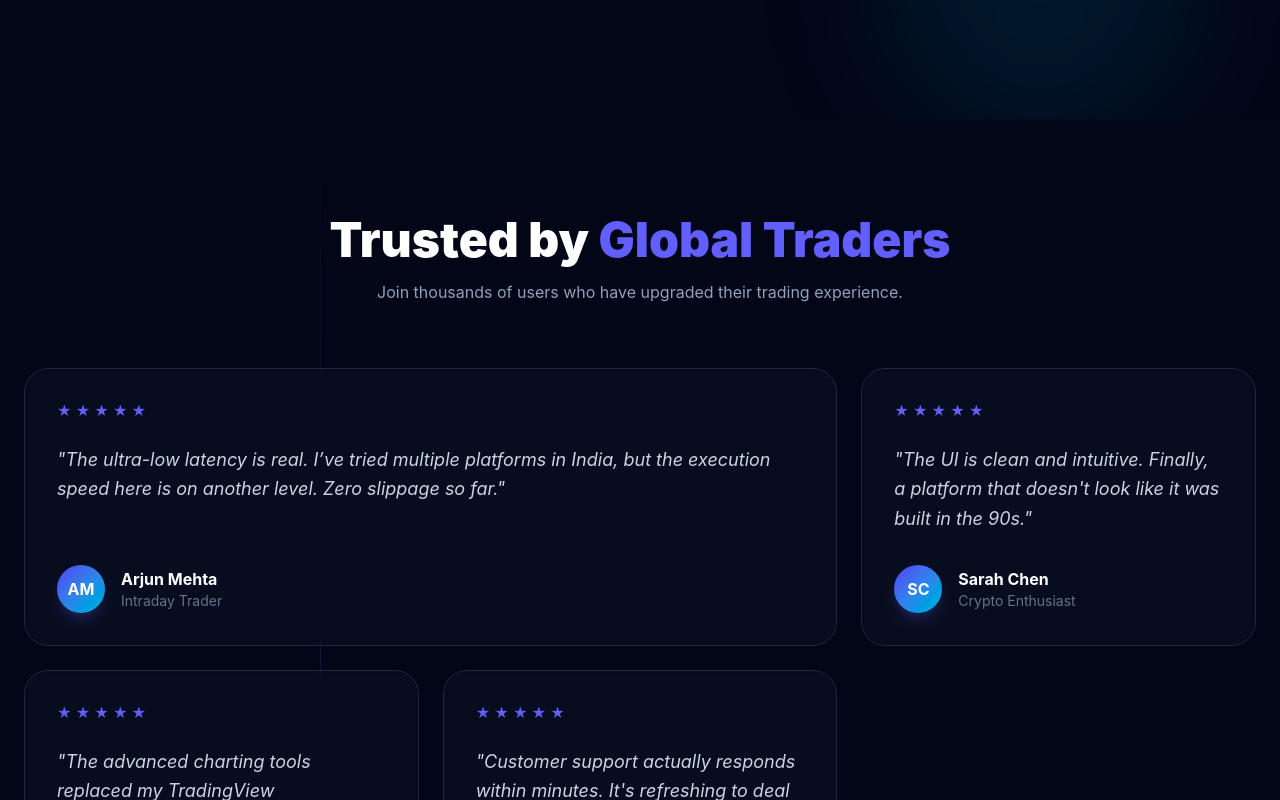
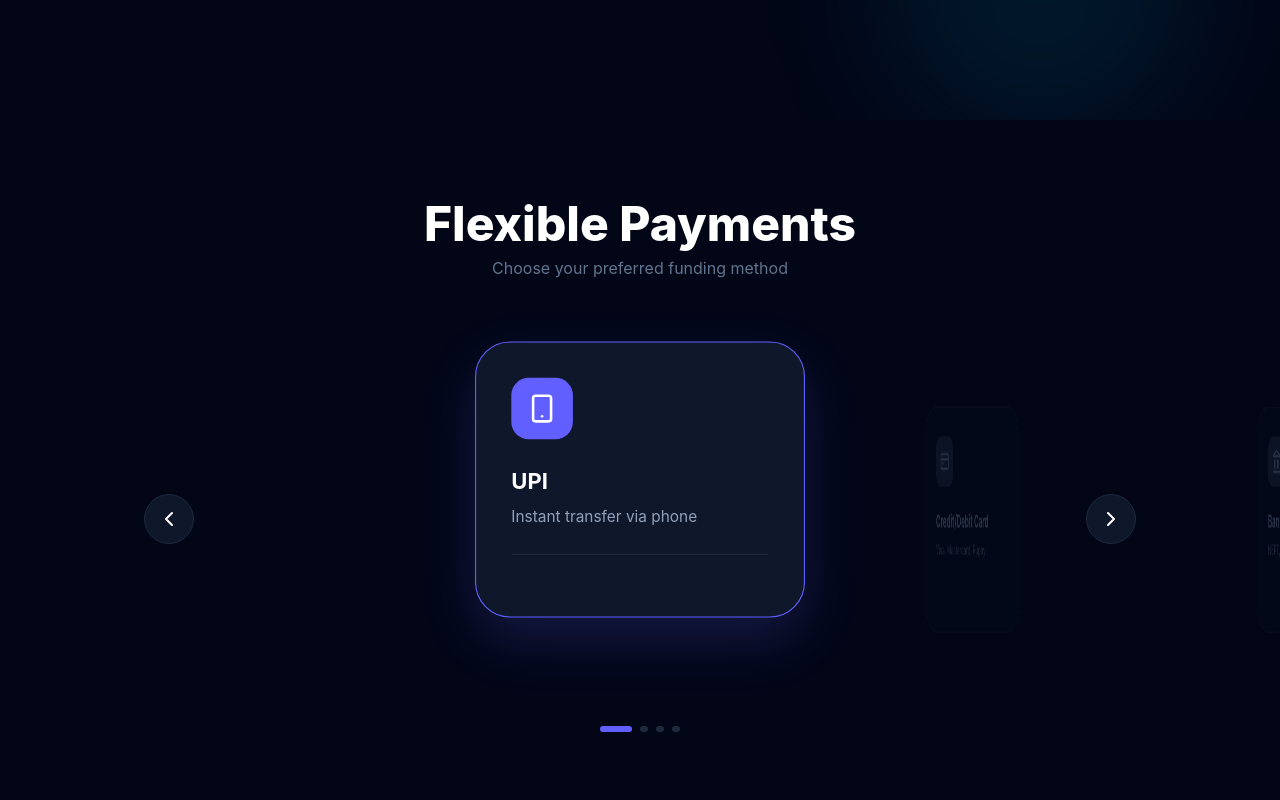
Before and after one commit to kartavya21-dot/Trade_Web_App, a React (Vite) app: page / in a window 1280 px wide. Shown: the part 6180-6980 px from the top of the page. Built offline with nearby package versions, Linux system fonts and the light colour scheme.

Commit message:
Added Payment slid

```diff
--- a/src/App.jsx
+++ b/src/App.jsx
@@ -13,6 +13,7 @@ import ContactForm from "./components/ContactForm.jsx";
 import LegalModal from "./components/LegalModal.jsx";
 import { useScroll } from "framer-motion";
 import { useState } from "react";
+import PaymentSelector from "./components/PaymentSelector.jsx";
 
 const MARKETS = [
   { name: "NIFTY 50", price: "24,196.40", change: "+2.34%", up: true },
@@ -40,6 +41,7 @@ export default function KwikTrade() {
       <Features />
       <MarketTable markets={MARKETS} />
       <HowItWorks />
+      <PaymentSelector />
       {/* <Faq /> */}
       <Reviews />
       <ContactForm/>
--- /dev/null
+++ b/src/components/PaymentSelector.jsx
@@ -0,0 +1,106 @@
+import React, { useState } from 'react';
+import { motion, AnimatePresence } from 'framer-motion';
+import { ChevronLeft, ChevronRight, CreditCard, Landmark, QrCode, Smartphone } from 'lucide-react';
+
+const PAYMENTS = [
+  { id: 0, name: "UPI", icon: <Smartphone />, desc: "Instant transfer via phone" },
+  { id: 1, name: "Credit/Debit Card", icon: <CreditCard />, desc: "Visa, Mastercard, Rupay" },
+  { id: 2, name: "Bank Transfer", icon: <Landmark />, desc: "NEFT, RTGS, IMPS" },
+  { id: 3, name: "QR Scanner", icon: <QrCode />, desc: "Scan and pay instantly" },
+];
+
+export default function PaymentSelector() {
+  const [activeIndex, setActiveIndex] = useState(0);
+
+  const next = () => setActiveIndex((prev) => (prev + 1) % PAYMENTS.length);
+  const prev = () => setActiveIndex((prev) => (prev - 1 + PAYMENTS.length) % PAYMENTS.length);
+
+  return (
+    <section className="py-20 bg-[#020617] overflow-hidden flex flex-col items-center">
+      <div className="text-center mb-16">
+        <h1 className="text-white text-5xl font-extrabold mb-2">Flexible Payments</h1>
+        <p className="text-slate-500">Choose your preferred funding method</p>
+      </div>
+
+      {/* Main Container */}
+      <div className="relative w-full max-w-5xl px-10">
+
+        {/* Navigation Buttons */}
+        <div className="absolute top-1/2 -translate-y-1/2 left-4 z-20">
+          <button onClick={prev} className="p-3 rounded-full bg-slate-900 border border-slate-800 text-white hover:border-indigo-500 transition-colors">
+            <ChevronLeft size={24} />
+          </button>
+        </div>
+        <div className="absolute top-1/2 -translate-y-1/2 right-4 z-20">
+          <button onClick={next} className="p-3 rounded-full bg-slate-900 border border-slate-800 text-white hover:border-indigo-500 transition-colors">
+            <ChevronRight size={24} />
+          </button>
+        </div>
+
+        {/* The Sliding Track */}
+        <div className="flex justify-center items-center h-[350px]">
+          <motion.div
+            className="flex gap-8 absolute"
+            animate={{ x: -(activeIndex * 332) + (332 * 1.5) }} // Adjusting offset to keep active in view
+            transition={{ type: "spring", stiffness: 100, damping: 20 }}
+          >
+            {PAYMENTS.map((payment, i) => {
+              const isActive = activeIndex === i;
+              return (
+                <motion.div
+                  key={payment.id}
+                  animate={{
+                    y: isActive ? -40 : 0,
+                    scale: isActive ? 1.1 : 0.9,
+                    opacity: isActive ? 1 : 0.4,
+                    rotateY: isActive ? 0 : -70,
+                  }}
+                  transition={{ type: "keyframes", duration: 0.1, stiffness: 100, damping: 15 }}
+                  className={`
+                    flex-shrink-0 w-[300px] p-8 rounded-[2rem] border transition-all duration-500
+                    ${isActive
+                      ? 'bg-slate-900 border-indigo-500 shadow-[0_20px_50px_rgba(99,102,241,0.2)]'
+                      : 'bg-slate-900/40 border-slate-800 shadow-none'}
+                  `}
+                >
+                  <div className={`
+                    w-14 h-14 rounded-2xl flex items-center justify-center mb-6
+                    ${isActive ? 'bg-indigo-500 text-white' : 'bg-slate-800 text-slate-500'}
+                  `}>
+                    {React.cloneElement(payment.icon, { size: 28 })}
+                  </div>
+
+                  <h3 className={`text-xl font-bold mb-2 ${isActive ? 'text-white' : 'text-slate-500'}`}>
+                    {payment.name}
+                  </h3>
+                  <p className={`text-sm ${isActive ? 'text-slate-400' : 'text-slate-600'}`}>
+                    {payment.desc}
+                  </p>
+
+                  {isActive && (
+                    <motion.div
+                      initial={{ opacity: 0 }}
+                      animate={{ opacity: 1 }}
+                      className="mt-6 pt-6 border-t border-slate-800 text-indigo-400 text-xs font-bold tracking-widest uppercase"
+                    >
+                    </motion.div>
+                  )}
+                </motion.div>
+              );
+            })}
+          </motion.div>
+        </div>
+      </div>
+
+      {/* Progress Indicators */}
+      <div className="flex gap-2 mt-8">
+        {PAYMENTS.map((_, i) => (
+          <div
+            key={i}
+            className={`h-1.5 rounded-full transition-all duration-300 ${activeIndex === i ? 'w-8 bg-indigo-500' : 'w-2 bg-slate-800'}`}
+          />
+        ))}
+      </div>
+    </section>
+  );
+}
--- a/src/components/Reviews.jsx
+++ b/src/components/Reviews.jsx
@@ -42,11 +42,11 @@ export default function Reviews() {
         <div className="text-center mb-16">
           <motion.h2
             initial={{ opacity: 0, y: 20 }}
-            whileInView={{ opacity: 1, y: 0 }}
+            whileInView={{ opacinp: 1, y: 0 }}
             viewport={{ once: true }}
             className="text-white text-4xl md:text-5xl font-black mb-4"
           >
-            Trusted by <span className="text-indigo-500">Global Traders</span>
+            Trusted by <span className="text-indigo-500">Satisfied Traders</span>
           </motion.h2>
           <p className="text-slate-400 max-w-xl mx-auto">
             Join thousands of users who have upgraded their trading experience.
```
